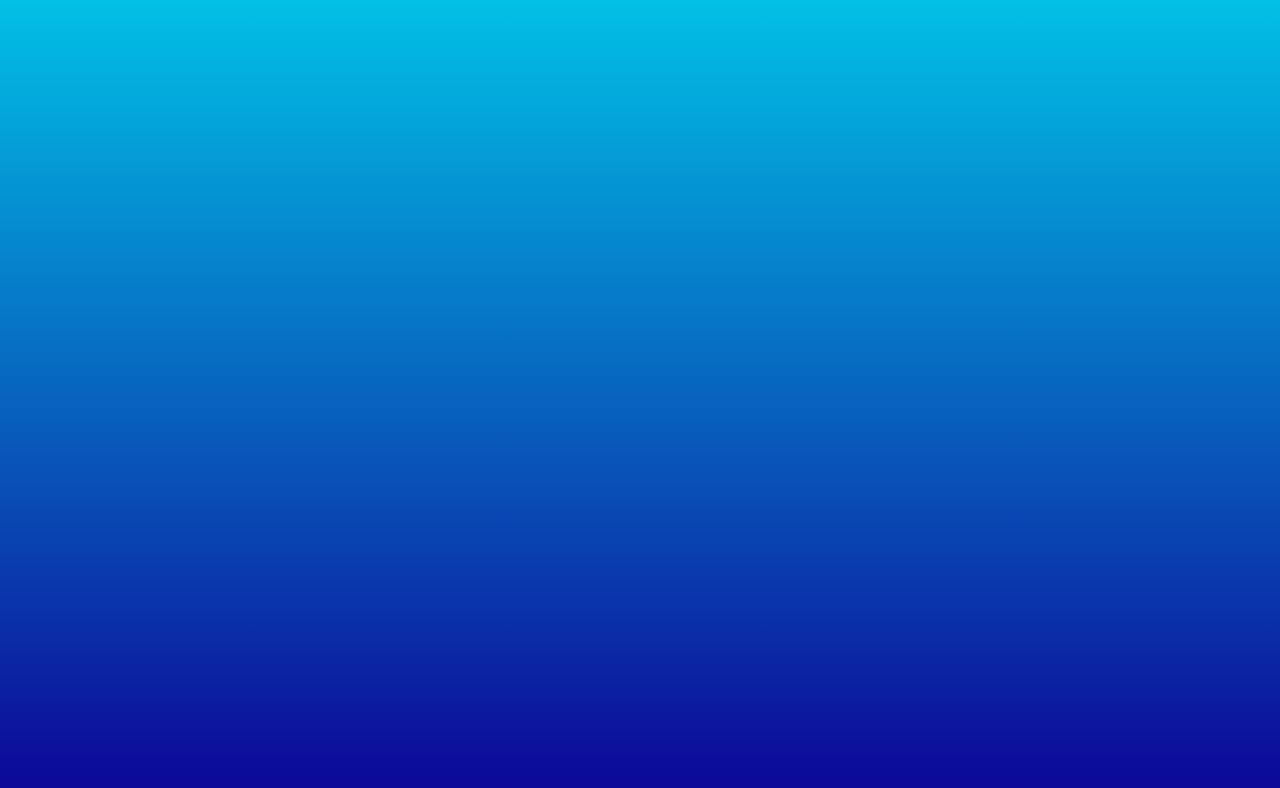
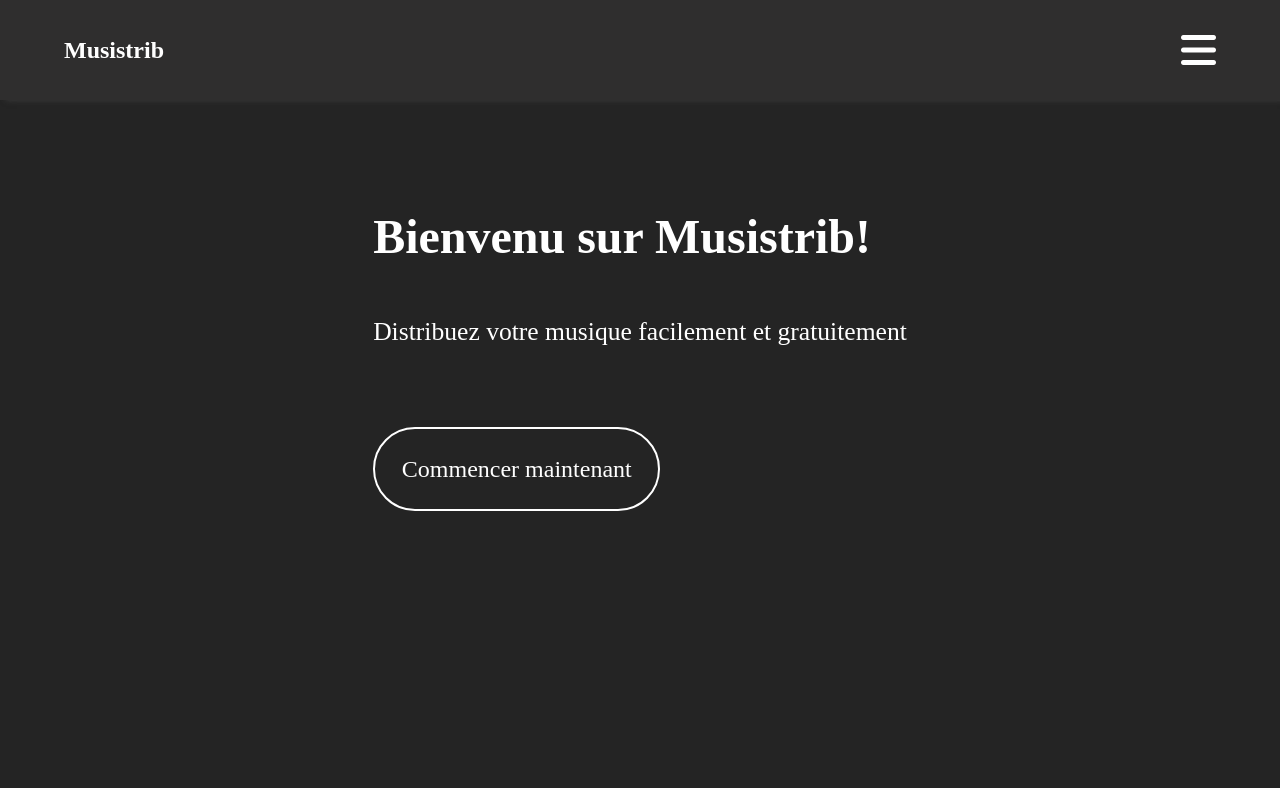
Before and after one commit to laelian-r/musistrib, a website built with Vite: page index.html in a window 1280 px wide. Built offline with nearby package versions, Linux system fonts and the light colour scheme.

Commit message:
starting header

```diff
--- a/index.html
+++ b/index.html
@@ -5,10 +5,46 @@
     <link rel="icon" type="image/svg+xml" href="/vite.svg" />
     <meta name="viewport" content="width=device-width, initial-scale=1.0" />
     <title>Musistrib</title>
-    <meta name="description" content="Meilleur site web pour distribuer sa musique gratuitement sur toute les plates-formes de streaming">
+    <meta name="description" content="Musistrib est le meilleur site web pour distribuer sa musique gratuitement sur toute les plates-formes de streaming">
     <link rel="stylesheet" href="style.css">
+
+    <!-- ICONS -->
+    <link
+      rel="stylesheet"
+      href="https://cdnjs.cloudflare.com/ajax/libs/font-awesome/6.5.1/css/all.min.css"
+      integrity="sha512-DTOQO9RWCH3ppGqcWaEA1BIZOC6xxalwEsw9c2QQeAIftl+Vegovlnee1c9QX4TctnWMn13TZye+giMm8e2LwA=="
+      crossorigin="anonymous"
+      referrerpolicy="no-referrer"
+    />
   </head>
   <body>
+    <header>
+      <nav>
+        <h1>Musistrib</h1>
+        <ul>
+          <li>
+            <a href="">Accueil</a>
+          </li>
+          <li>
+            <a href="">Link 1</a>
+          </li>
+          <li>
+            <a href="">Link 2</a>
+          </li>
+          <li>
+            <a href="">Link 3</a>
+          </li>
+        </ul>
+        <i class="fa-solid fa-bars" id="menu"></i>
+      </nav>
+
+      <section>
+        <h2>Bienvenu sur Musistrib!</h2>
+        <p>Distribuez votre musique facilement et gratuitement</p>
+        <button>Commencer maintenant</button>
+      </section>
+    </header>
+
     <script type="module" src="/main.js"></script>
   </body>
 </html>
--- a/style.css
+++ b/style.css
@@ -3,11 +3,79 @@
   padding: 0;
   box-sizing: border-box;
   font-family: 'Poppins';
+  list-style: none;
+  text-decoration: none;
+  color: white;
 }
 
 body {
-  background: rgb(2,0,36);
-  background: linear-gradient(360deg, rgb(13, 5, 151) 0%, rgb(2, 192, 230) 100%);
+  /* background: rgb(2,0,36);
+  background: linear-gradient(100deg, rgb(13, 5, 151) 0%, rgb(2, 192, 230) 100%); */
+  background-color: #242424;
   height: 100vh;
   width: 100vw;
 }
+
+nav {
+  width: 100%;
+  height: 100px;
+  background-color: #333232b4;
+  box-shadow: 6px 0px 6px 0 rgba(83, 83, 83, 0.549);
+  display: flex;
+  align-items: center;
+  padding: 0 5%;
+
+  position: absolute;
+  top: 0;
+}
+
+ul {
+  font-size: 1.5rem;
+  display: none;
+  flex-direction: row;
+  width: 100%;
+}
+
+li {
+  margin-left: 5%;
+  display: flex;
+  align-items: center;
+  justify-content: center;
+}
+
+i {
+  font-size: 2.5rem;
+  position: absolute;
+  right: 5%;
+}
+
+header {
+  display: flex;
+  flex-direction: column;
+  align-items: center;
+  justify-content: center;
+  height: 100%;
+}
+
+section {
+  margin: 5%;
+  padding: 3%;
+}
+
+h2 {
+  font-size: 3rem;
+}
+
+p {
+  font-size: 1.6rem;
+  margin-top: 10%;
+}
+
+button {
+  background: none;
+  font-size: 1.5rem;
+  margin: 15% 0;
+  border: 2px solid white;
+  padding: 5%;
+  border-radius: 50px;
+}
```
